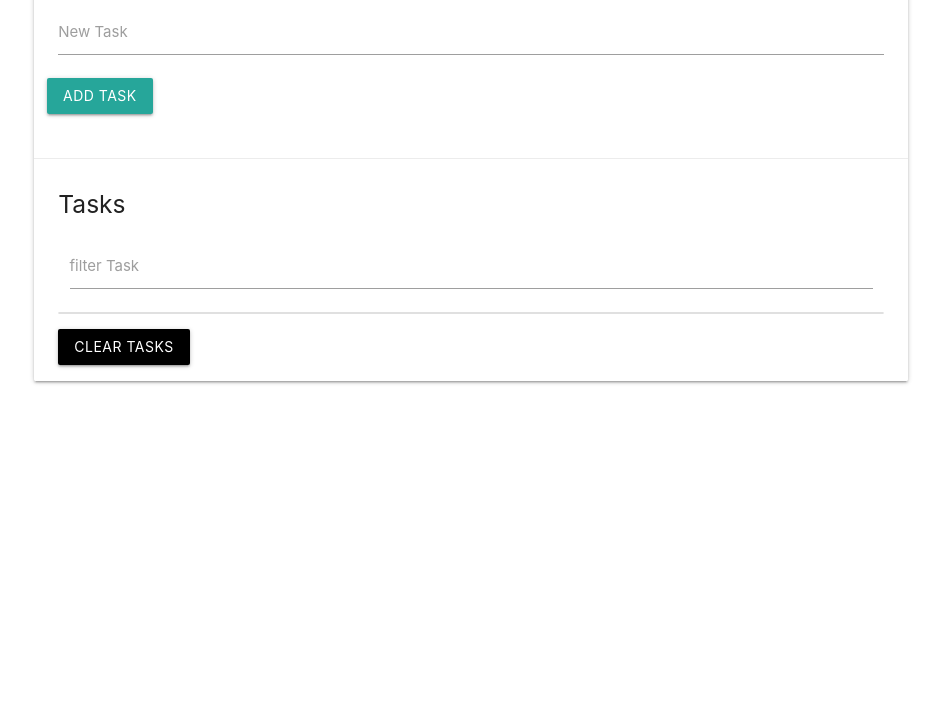
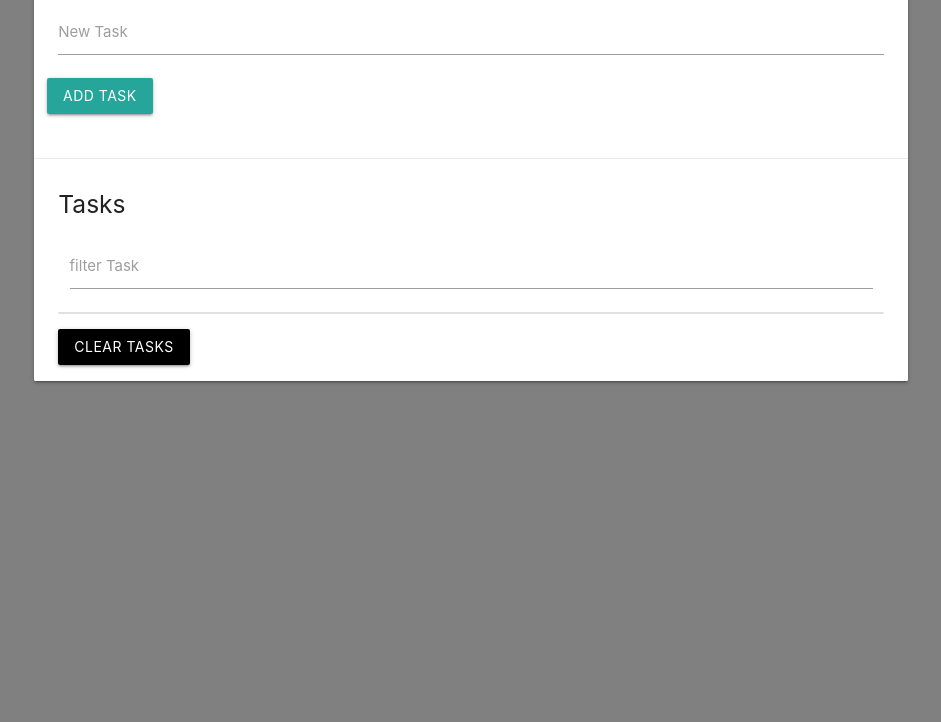
Before and after one commit to Lhnozaki/Task-List, a plain HTML site: page index.html in a window 1280 px wide. Shown: the part 78-800 px from the top of the page, without its empty margins (169-1110 px from the left). Drawn offline with nearby package versions, Linux system fonts and the light colour scheme.

Commit message:
Small edits

```diff
--- a/index.html
+++ b/index.html
@@ -7,8 +7,12 @@
     <link rel="stylesheet" href="https://cdnjs.cloudflare.com/ajax/libs/materialize/1.0.0/css/materialize.min.css">
     <link href="https://stackpath.bootstrapcdn.com/font-awesome/4.7.0/css/font-awesome.min.css" rel="stylesheet" integrity="sha384-wvfXpqpZZVQGK6TAh5PVlGOfQNHSoD2xbE+QkPxCAFlNEevoEH3Sl0sibVcOQVnN" crossorigin="anonymous">
     <title>Task List</title>
+    <style> #body{
+        background-color: gray;
+    }
+    </style>
 </head>
-<body>
+<body id="body">
 
     <div class="container">
         <div class="row">
```
